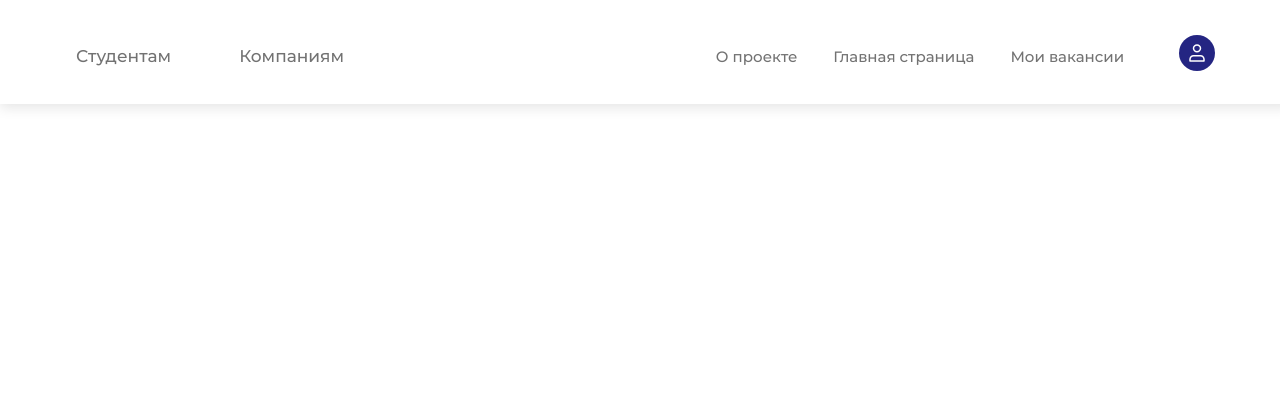
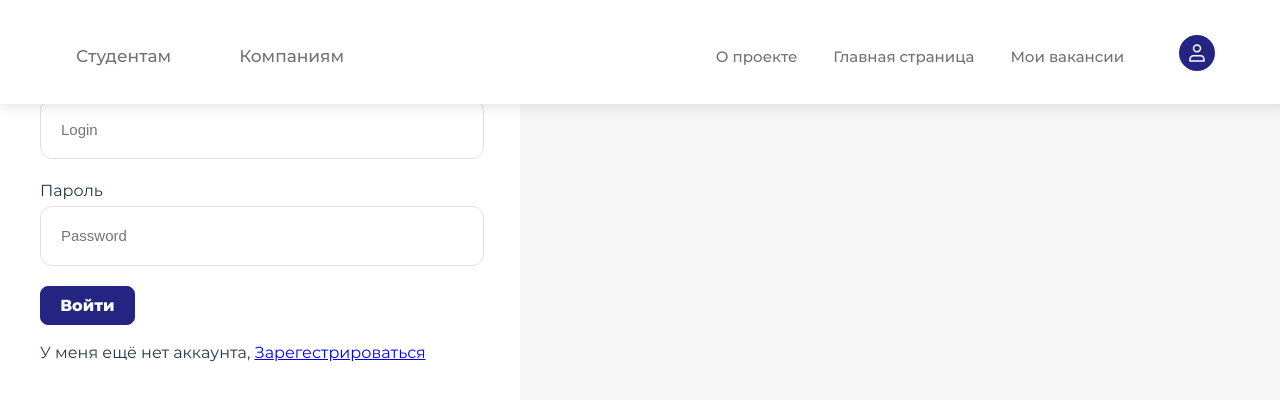
Before and after one commit to Irina946/vite-project, a React (Vite) app: page /login in a window 1280 px wide. Shown: the top 400 px of the page. Built offline with nearby package versions, Linux system fonts and the light colour scheme.

Commit message:
add my functional

```diff
--- a/server/db.json
+++ b/server/db.json
@@ -0,0 +1,10 @@
+{
+  "users": [
+    {
+      "email": "student@mail.ru",
+      "password": "$2a$10$jNOckHETKd7V0WBxsJqiPOkls9wmPpRu.7kzz6vzrBYfzKRdqnGGC",
+      "role": "student",
+      "id": 1
+    }
+  ]
+}
--- a/src/App.tsx
+++ b/src/App.tsx
@@ -4,6 +4,9 @@ import { Navbar } from './components/ui-element/Navbar/Navbar';
 import { LK } from './components/LK/LK';
 import {authContext} from "./contexts/AuthContext";
 import {FC, useContext} from "react";
+import Signup from "./SignUp/Signup";
+import Login from "./Login/Login";
+
 
 type Props = {
     allowedRoles: string[]
@@ -29,7 +32,11 @@ function App() {
       <Navbar />
       <Routes>
         <Route path='/' element={<></>} />
-        <Route path='/lk' element={<LK />} />
+          <Route path='/lk' element={<RequireAuth allowedRoles={["student"]}/>}>
+              <Route path='/lk' element={<LK />}/>
+          </Route>
+          <Route path='/signup' element={<Signup />}/> {/*Регистрация*/}
+          <Route path='/login' element={<Login />}/> {/*Вход*/}
         <Route path='/vacancy' element={<></>} /> {/* мои вакансии*/}
         <Route path='/project' element={<></>} /> {/*О проекте */}
       </Routes>
--- /dev/null
+++ b/src/Login/Login.tsx
@@ -0,0 +1,12 @@
+import LoginForm from "../components/LoginForm/LoginForm.jsx";
+import "./Login.css"
+
+const Login = () => {
+    return (
+        <div className="main">
+            <LoginForm/>
+        </div>
+    )
+}
+
+export default Login;
--- /dev/null
+++ b/src/SignUp/Signup.tsx
@@ -0,0 +1,12 @@
+import SignupForm from "../components/RegistrationForm/RegistrationForm.jsx";
+import "./Signup.css"
+
+const Signup = () => {
+    return (
+        <div className="main">
+            <SignupForm/>
+        </div>
+    )
+}
+
+export default Signup;
--- /dev/null
+++ b/src/components/LoginForm/LoginForm.css
@@ -0,0 +1,43 @@
+.loginForm{
+    width: 520px;
+    height: auto;
+    background-color: #FFFFFF;
+    border-radius: 23px;
+    margin-bottom: 50px;
+}
+form{
+    display: flex;
+    flex-direction: column;
+    align-content: flex-start;
+    align-items: flex-start;
+    padding: 40px;
+}
+
+.loginForm-label{
+    margin-bottom: 3px;
+}
+
+#loginForm-input-login, #loginForm-input-password{
+    width: 420px;
+    height: 56px;
+    border: #E0E0E0 solid 1px;
+    border-radius: 12px;
+    margin-bottom: 20px;
+    padding-left: 20px;
+}
+
+#loginForm-input-login, #loginForm-input-password::-webkit-input-placeholder {
+    font-family: "Montserrat", sans-serif;
+    font-size: 15px;
+}
+
+.loginForm-button{
+    background-color: #242582!important;
+    border: 1px solid #242582;
+    color: #FFFFFF;
+    font-weight: bold;
+}
+.login-error{
+    display: flex;
+    color: #F64C72;
+}
--- /dev/null
+++ b/src/components/LoginForm/LoginForm.tsx
@@ -0,0 +1,50 @@
+import React, {useContext, useState} from "react";
+import axios, {AxiosError} from "axios";
+import {saveToken} from "../../token.js";
+import {Link, useLocation, useNavigate} from "react-router-dom";
+import "./LoginForm.css"
+import {authContext} from "../../contexts/AuthContext";
+
+
+export default function LoginForm() {
+    const navigate = useNavigate();
+    const { state } = useLocation()
+    const [userlogin, setUserlogin] = useState('')
+    const [password, setPassword] = useState('')
+    const contextAuth = useContext(authContext)
+    const [error , setError] = useState('')
+
+
+    const submit = async (e: React.MouseEvent<HTMLButtonElement>) => {
+        e.preventDefault()
+        try {
+            const apiUrl = 'http://localhost:3001/login'
+            const log = await axios.post(apiUrl, {email: userlogin, password: password})
+            saveToken(log.data.accessToken)
+            localStorage.setItem("id", log.data.user.id);
+            contextAuth?.setAuth({role: log.data.user.role, id:log.data.user.id})
+            navigate(state?.path || "/lk")
+        }
+        catch (err) {
+            const thisErr = err as AxiosError
+            if(thisErr?.request?.status === 400) {
+                setError('Имя пользователя или пароль введены неверно');
+            }
+        }
+    }
+
+
+    return (
+        <div className="loginForm">
+            <form>
+                <p className="login-error">{error}</p>
+                <label className="loginForm-label">Почта</label>
+                <input id="loginForm-input-login" type="text" value={userlogin} onChange={(e) => setUserlogin(e.target.value)} placeholder={'Login'} />
+                <label className="loginForm-label">Пароль</label>
+                <input id="loginForm-input-password" type="password" value={password} onChange={(e) => setPassword(e.target.value)} placeholder={'Password'} />
+                <button className="loginForm-button" onClick={(e: React.MouseEvent<HTMLButtonElement>) => submit(e)}>Войти</button>
+                <p>У меня ещё нет аккаунта, <Link to="/signup">Зарегестрироваться</Link></p>
+            </form>
+        </div>
+    );
+}
--- a/src/components/RegistrationForm/RegistrationForm.tsx
+++ b/src/components/RegistrationForm/RegistrationForm.tsx
@@ -1,4 +1,4 @@
-import {useContext, useEffect, useRef, useState} from "react";
+import React, {useContext, useEffect, useRef, useState} from "react";
 import axios, {AxiosError} from "axios";
 import {saveToken} from "../../token.ts";
 import {Link, useLocation, useNavigate} from "react-router-dom";
@@ -42,7 +42,7 @@ export default function SignupForm() {
     }, [password, PASSWORD_REGEX, secondPassword])
 
 
-    async function submit(e) {
+    const submit = async (e: React.MouseEvent<HTMLButtonElement>) => {
         e.preventDefault()
         if (validPassword && validLogin && checkMatchPass){
             try {
@@ -110,7 +110,7 @@ export default function SignupForm() {
                     <label className="role-radio-label"><input type="radio" id="role-student" name="role" className="customRadio" onChange={() => setRole('student')}/>Я студент</label>
                     <label className="role-radio-label"><input type="radio" id="role-employer" name="role" className="customRadio" onChange={() => setRole('employer')}/>Я работодатель</label>
                 </div>
-                <button className="signupForm-button" onClick={submit}>Зарегестрироваться</button>
+                <button className="signupForm-button" onClick={(e: React.MouseEvent<HTMLButtonElement>) => submit(e)}>Зарегестрироваться</button>
                 <p>У меня уже есть аккаунт, <Link to="/login">Войти</Link></p>
             </form>
         </div>
--- a/src/main.tsx
+++ b/src/main.tsx
@@ -1,13 +1,17 @@
 import React from 'react'
+// @ts-expect-error rugaetsa on
 import ReactDOM from 'react-dom/client'
 import App from './App.tsx'
 import './index.css'
 import { BrowserRouter as Router } from "react-router-dom";
+import AuthProvider from "./contexts/AuthContext";
 
 ReactDOM.createRoot(document.getElementById('root')!).render(
   <React.StrictMode>
     <Router>
-      <App />
+        <AuthProvider>
+            <App />
+        </AuthProvider>
     </Router>
   </React.StrictMode>,
 )
```
Also changed, not shown: src/Login/Login.css (added), src/SignUp/Signup.css (added).
